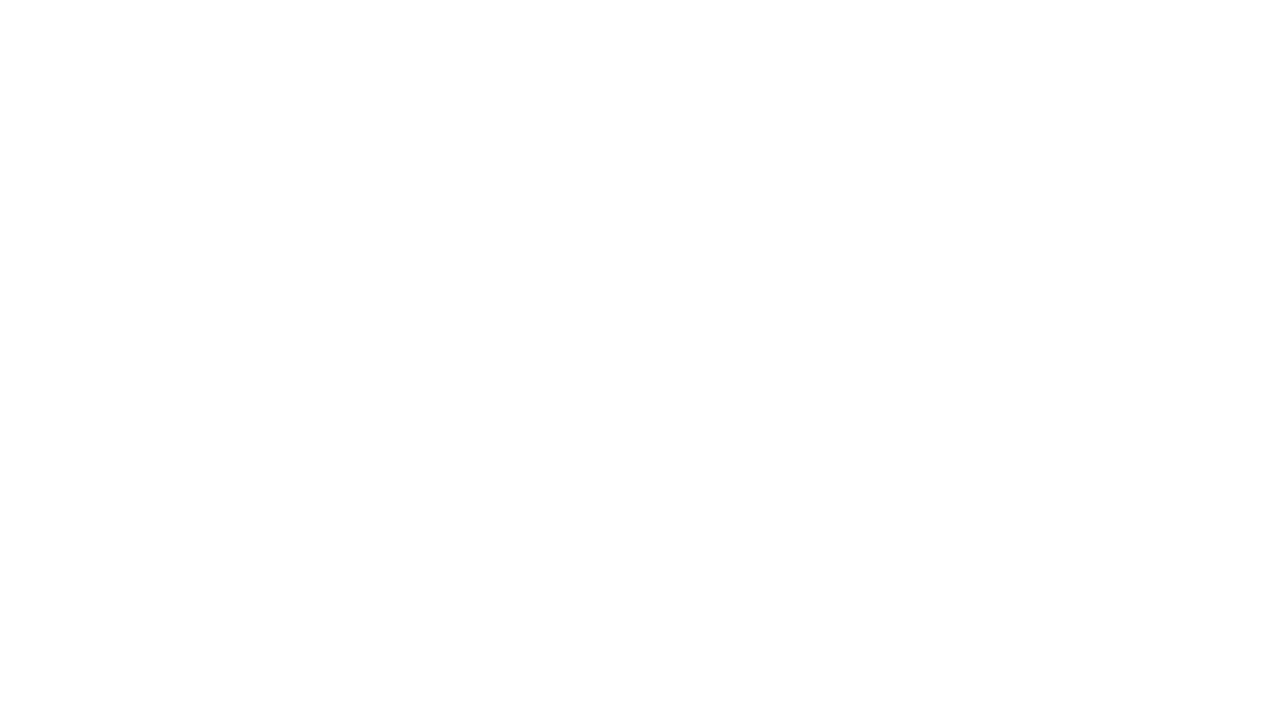
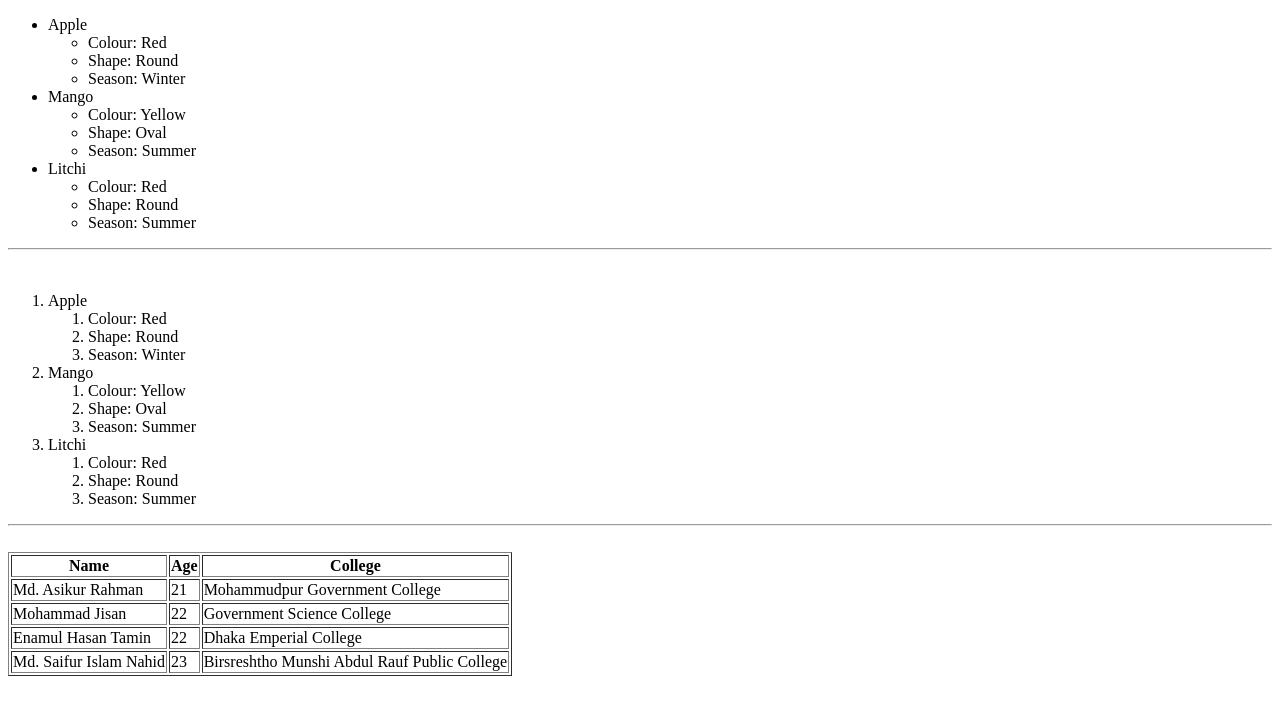
Before and after one commit to ashikur-rafi/localrepo, a plain HTML site: page lita.html in a window 1280 px wide. Drawn offline with Linux system fonts and the light colour scheme.

```diff
--- a/lita.html
+++ b/lita.html
@@ -6,6 +6,86 @@
     <title>Document</title>
 </head>
 <body>
+    <header></header>
+<main>
+    <ul>
+        <li>Apple</li>
+          <ul>
+            <li>Colour: Red</li>
+            <li>Shape: Round</li>
+            <li>Season: Winter</li>
+          </ul>
+        <li>Mango</li>
+            <ul>
+                <li>Colour: Yellow</li>
+                <li>Shape: Oval</li>
+                <li>Season: Summer</li>
+            </ul>
+        <li>Litchi</li>
+            <ul>
+                <li>Colour: Red</li>
+                <li>Shape: Round</li>
+                <li>Season: Summer</li>
+            </ul>
+    </ul>
+    <hr>
+    <br>
+     <ol>
+        <li>Apple</li>
+          <ol>
+            <li>Colour: Red</li>
+            <li>Shape: Round</li>
+            <li>Season: Winter</li>
+          </ol>
+        <li>Mango</li>
+            <ol>
+                <li>Colour: Yellow</li>
+                <li>Shape: Oval</li>
+                <li>Season: Summer</li>
+            </ol>
+        <li>Litchi</li>
+            <ol>
+                <li>Colour: Red</li>
+                <li>Shape: Round</li>
+                <li>Season: Summer</li>
+            </ol>
+    </ol>
+   <hr>
+    <br>
+         <table border="1">
+            <thead>
+                <tr>
+                    <th>Name</th>
+                    <th>Age</th>
+                    <th>College</th>
+
+                </tr>
+
+            </thead>
+            <tbody>
+                <tr>
+                    <td>Md. Asikur Rahman</td>
+                    <td>21</td>
+                    <td>Mohammudpur Government College</td>
+                </tr>
+                <tr>
+                    <td>Mohammad Jisan</td>
+                    <td>22</td>
+                    <td>Government Science College</td>
+                </tr>
+                <tr>
+                    <td>Enamul Hasan Tamin</td>
+                    <td>22</td>
+                    <td>Dhaka Emperial College</td>
+                </tr>
+                <tr>
+                    <td>Md. Saifur Islam Nahid</td>
+                    <td>23</td>
+                    <td>Birsreshtho Munshi Abdul Rauf Public College</td>
+
+                </tr>
+            </tbody>
+         </table>
 
 
 
@@ -13,5 +93,17 @@
 
 
 
+
+
+
+
+
+
+</main>
+<footer></footer>
+
+
+
+
 </body>
 </html>
```
Also changed, not shown: Hello.html (+1 -1 lines), index.html (+2 -0 lines), Form.html (added).
